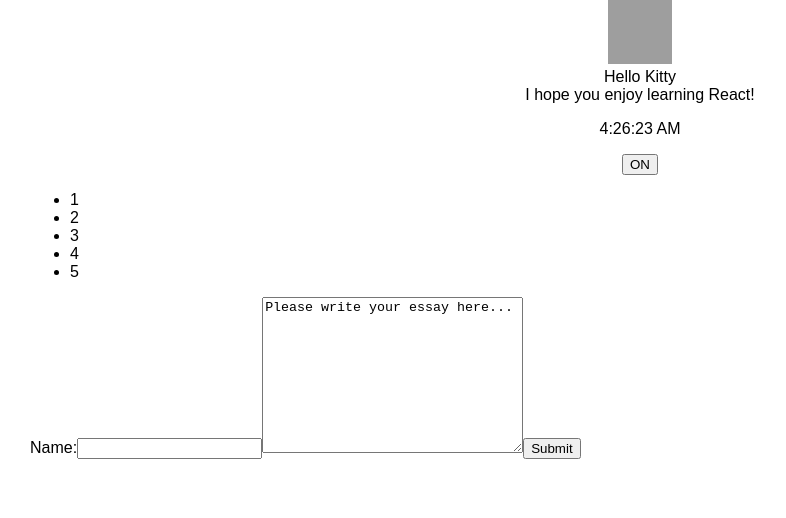
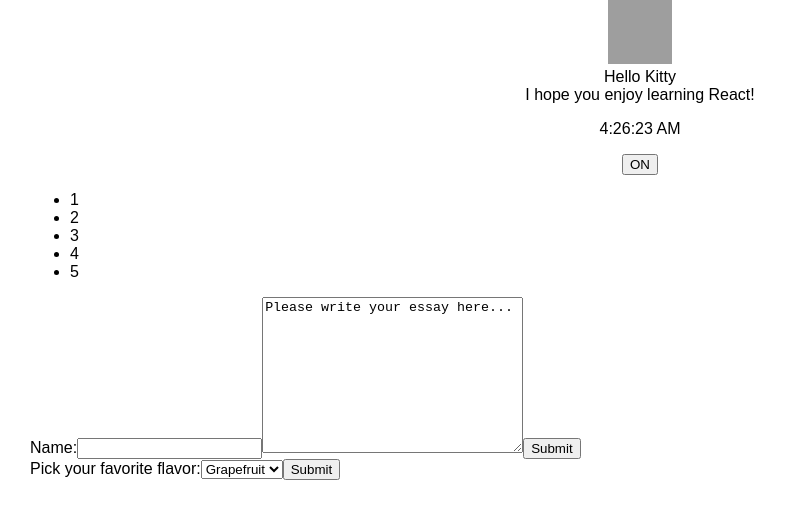
Before and after one commit to jamal-pb95/how-to-react, a React (Create React App) app in the folder react-docs/: page / in a window 1280 px wide. Shown: the top 518 px of the page, without its empty margins (0-786 px from the left). Built offline with nearby package versions, Linux system fonts and the light colour scheme; grey boxes are pictures that could not be loaded.

Commit message:
flavor form

```diff
--- a/react-docs/src/App.js
+++ b/react-docs/src/App.js
@@ -5,6 +5,7 @@ import Clock from './components/Clock';
 import { Toggle } from './components/Toggle';
 import NumberList from './components/NumberList';
 import Forms from './components/Forms';
+import FlavorForm from './components/FlavorForm';
 
 const comment = {
   date: new Date(),
@@ -28,6 +29,7 @@ function App() {
       <div className="left-aligned">
         <NumberList />
         <Forms />
+        <FlavorForm />
       </div>
     </div>
   )
--- a/react-docs/src/components/FlavorForm.js
+++ b/react-docs/src/components/FlavorForm.js
@@ -0,0 +1,38 @@
+import React from "react";
+
+class FlavorForm extends React.Component {
+  state = {
+    value: 'coconut'
+  };
+
+  handleChange = event => {
+    this.setState({
+      value: event.target.value
+    });
+  }
+
+  handleSubmit = event => {
+    alert("Your favorit flavor is: " + this.state.value);
+    event.preventDefault();
+  }
+
+  render() {
+    return (
+      <form action="#" onSubmit={this.handleSubmit}>
+        <label htmlFor="sel">
+          Pick your favorite flavor:
+          <select name="sel" id="sel" onChange={this.handleChange}>
+            <option value="grapefruit">Grapefruit</option>
+            <option value="lime">Lime</option>
+            <option value="coconut">Coconut</option>
+            <option value="mango">Mango</option>
+            <option value="jackfruit">Jackfruit</option>
+          </select>
+        </label>
+        <input type="submit" value="Submit" />
+      </form>
+    );
+  }
+}
+
+export default FlavorForm;
```
